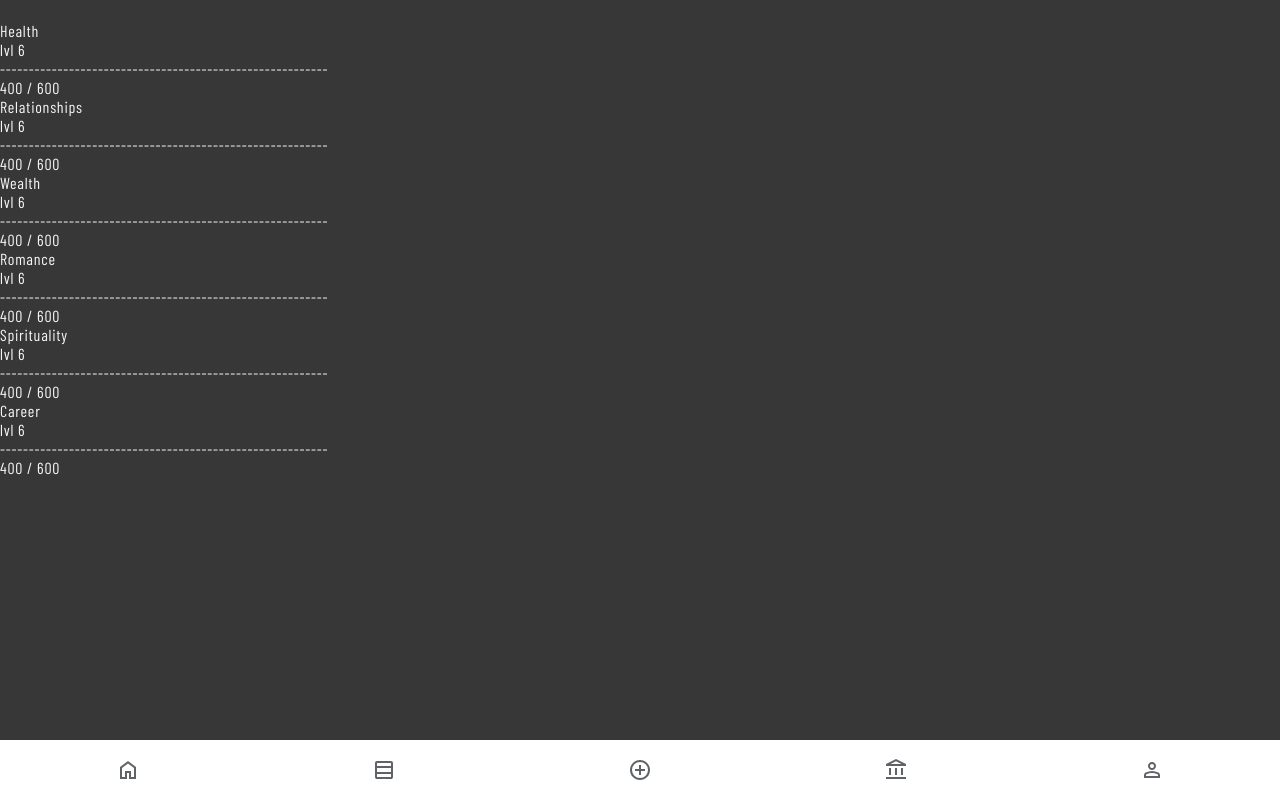
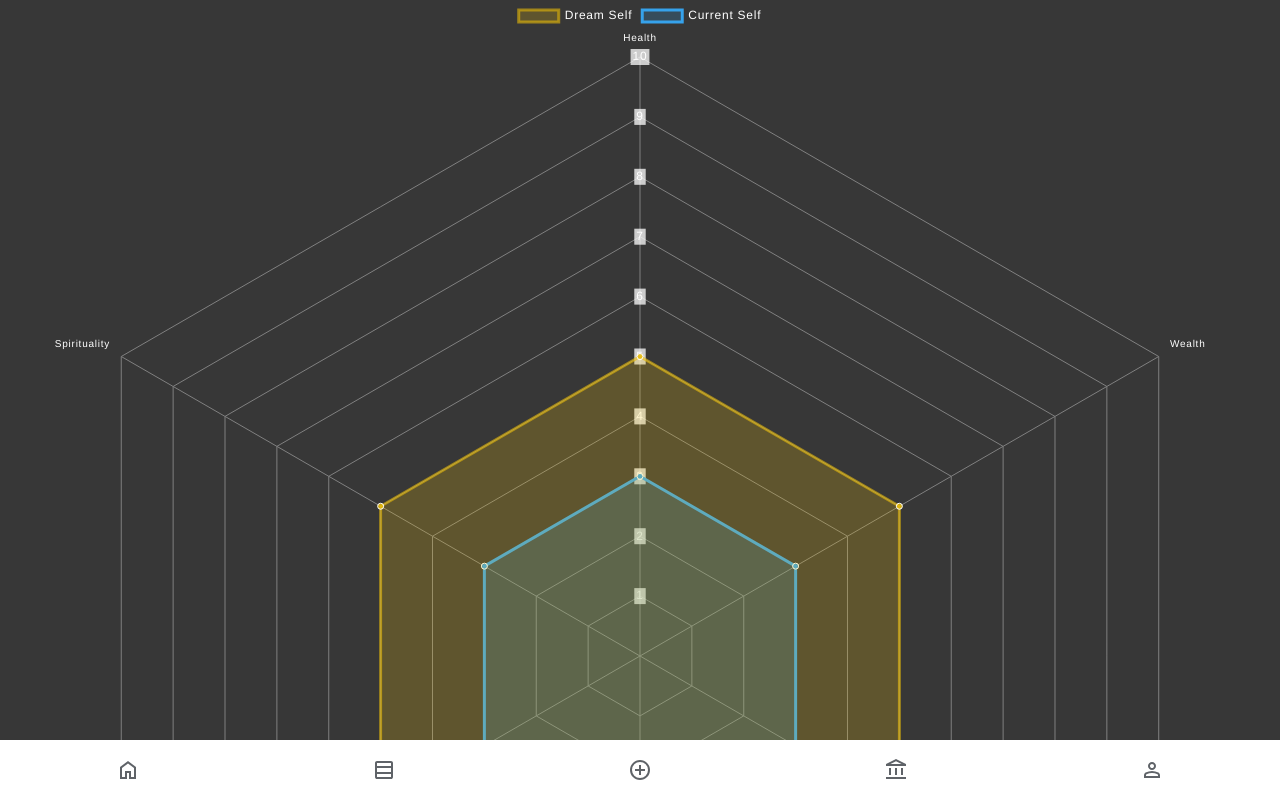
Before and after one commit to TaylerWaddle/HabitStack-react, a React (Vite) app in the folder HabitStack-react/: page /pillars in a window 1280 px wide. Shown: the top 798 px of the page. Built offline with nearby package versions, Linux system fonts and the light colour scheme; a web font is replaced by a local one.

Commit message:
Added Pillars Component with ChartJS radar graph

```diff
--- a/HabitStack-react/package.json
+++ b/HabitStack-react/package.json
@@ -13,8 +13,10 @@
     "@dnd-kit/core": "^6.1.0",
     "@dnd-kit/sortable": "^8.0.0",
     "@dnd-kit/utilities": "^3.2.2",
+    "chart.js": "^4.4.3",
     "immutability-helper": "^3.1.1",
     "react": "^18.3.1",
+    "react-chartjs-2": "^5.2.0",
     "react-dnd": "^16.0.1",
     "react-dnd-html5-backend": "^16.0.1",
     "react-dom": "^18.3.1",
--- a/HabitStack-react/src/routes/add/add.component.jsx
+++ b/HabitStack-react/src/routes/add/add.component.jsx
@@ -1,19 +1,19 @@
-import { useState } from "react";
+// import { useState } from "react";
 import Logo from "../../assets/Habbit_Logo.png";
 
 import "./add.styles.scss";
 
 const AddRoute = () => {
-  const [input, setInput] = useState("");
-  const [results, setResults] = useState([]);
-  const [numberOfFormFields, setNumberOfFormFields] = useState(3);
+  // const [input, setInput] = useState("");
+  // const [results, setResults] = useState([]);
+  // const [numberOfFormFields, setNumberOfFormFields] = useState(3);
 
-  const handleSubmit = (e) => {
-    e.preventDefault();
-    setResults(...results, input);
-    console.log(input);
-    console.log(results);
-  };
+  // const handleSubmit = (e) => {
+  //   e.preventDefault();
+  //   setResults(...results, input);
+  //   console.log(input);
+  //   console.log(results);
+  // };
 
   return (
     <div className="add-container">
--- a/HabitStack-react/src/routes/pillars/pillars.component.jsx
+++ b/HabitStack-react/src/routes/pillars/pillars.component.jsx
@@ -1,7 +1,96 @@
+import {
+  Chart as ChartJS,
+  LineElement,
+  PointElement,
+  Tooltip,
+  Legend,
+  RadialLinearScale,
+  Filler,
+} from "chart.js";
+import { Radar } from "react-chartjs-2";
+
+import "./pillars.styles.scss";
+
+ChartJS.register(
+  LineElement,
+  PointElement,
+  Tooltip,
+  Legend,
+  RadialLinearScale,
+  Filler
+);
+
+ChartJS.defaults.color = "white";
+
 const PillarsRoute = () => {
+  const data = {
+    labels: [
+      "Health",
+      "Wealth",
+      "Relationships",
+      "Romance",
+      "Work",
+      "Spirituality",
+    ],
+    datasets: [
+      {
+        label: "Dream Self",
+        data: [5, 5, 5, 5, 5, 5],
+        fill: true,
+        backgroundColor: "rgba(255, 206, 12, 0.2)",
+        borderColor: "rgba(232, 187, 9, .6)",
+        pointBackgroundColor: "rgba(232, 187, 9, .8)",
+        pointBorderColor: "#fff",
+        pointHoverBackgroundColor: "#fff",
+        pointHoverBorderColor: "rgba(232, 187, 9, 1)",
+      },
+      {
+        label: "Current Self",
+        data: [3, 3, 3, 3, 3, 3],
+        backgroundColor: "rgba(54, 162, 235, .2)",
+        fill: true,
+        borderColor: "rgba(54, 162, 235, 1)",
+        pointBackgroundColor: "rgba(54, 162, 235, 0.8)",
+        pointBorderColor: "#fff",
+        pointHoverBackgroundColor: "#fff",
+        pointHoverBorderColor: "rgba(54, 162, 235, 0.8)",
+      },
+    ],
+  };
+  const options = {
+    legend: {
+      labels: {
+        fontColor: "white",
+        fontSize: 18,
+      },
+    },
+    elements: {
+      line: {
+        backgroundColor: "white",
+      },
+    },
+    scales: {
+      r: {
+        grid: {
+          color: "gray",
+        },
+        angleLines: {
+          color: "gray",
+        },
+        min: 0,
+        max: 10,
+        ticks: {
+          fontColor: "white",
+        },
+      },
+    },
+  };
+
   return (
     <div className="route-container">
-      <div className="pillars-graphic-container"></div>
+      <div className="chart-container">
+        <Radar data={data} options={options}></Radar>
+      </div>
       <div className="stats-container">
         <h1 className="stats-header"></h1>
         <div className="stat">
--- /dev/null
+++ b/HabitStack-react/src/routes/pillars/pillars.styles.scss
@@ -0,0 +1,3 @@
+// .chart-container {
+//   background-color: white;
+// }
```
Also changed, not shown: 1 other file (tests, documents, lock files or other folders).
